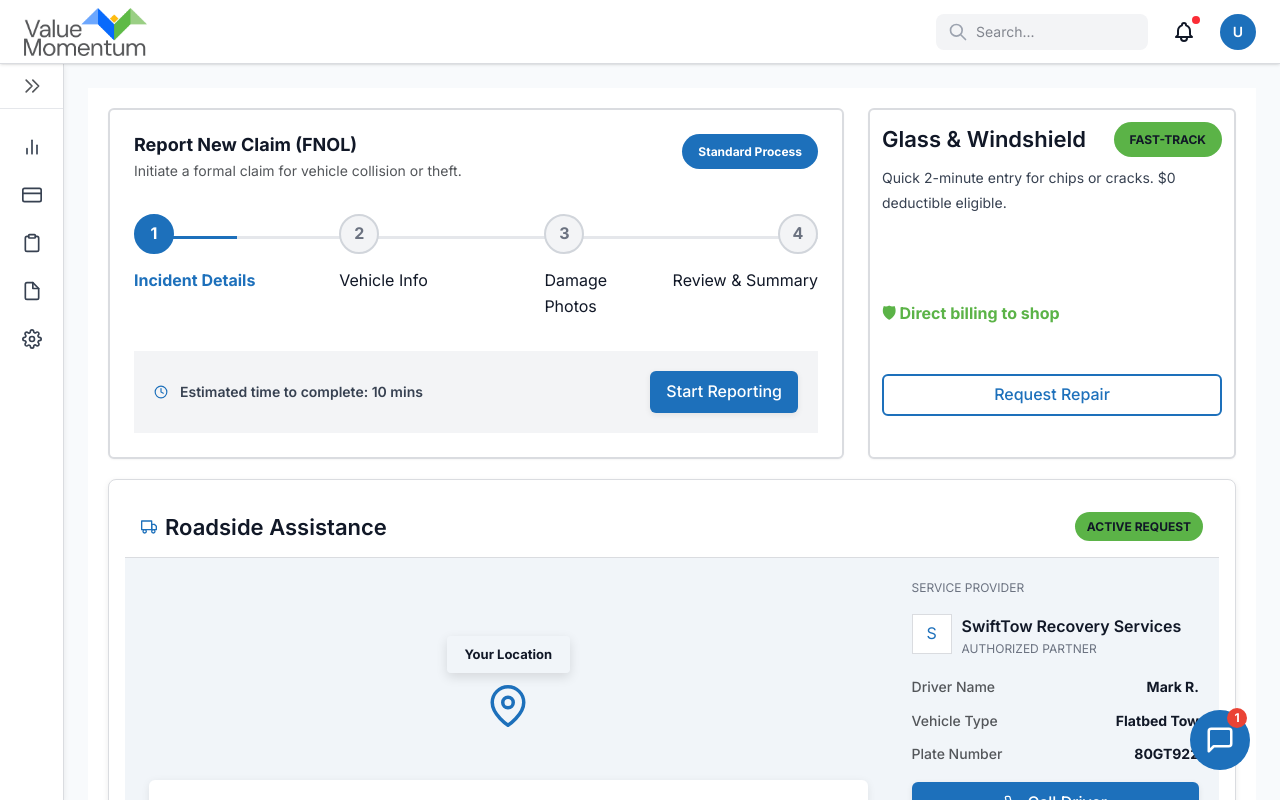
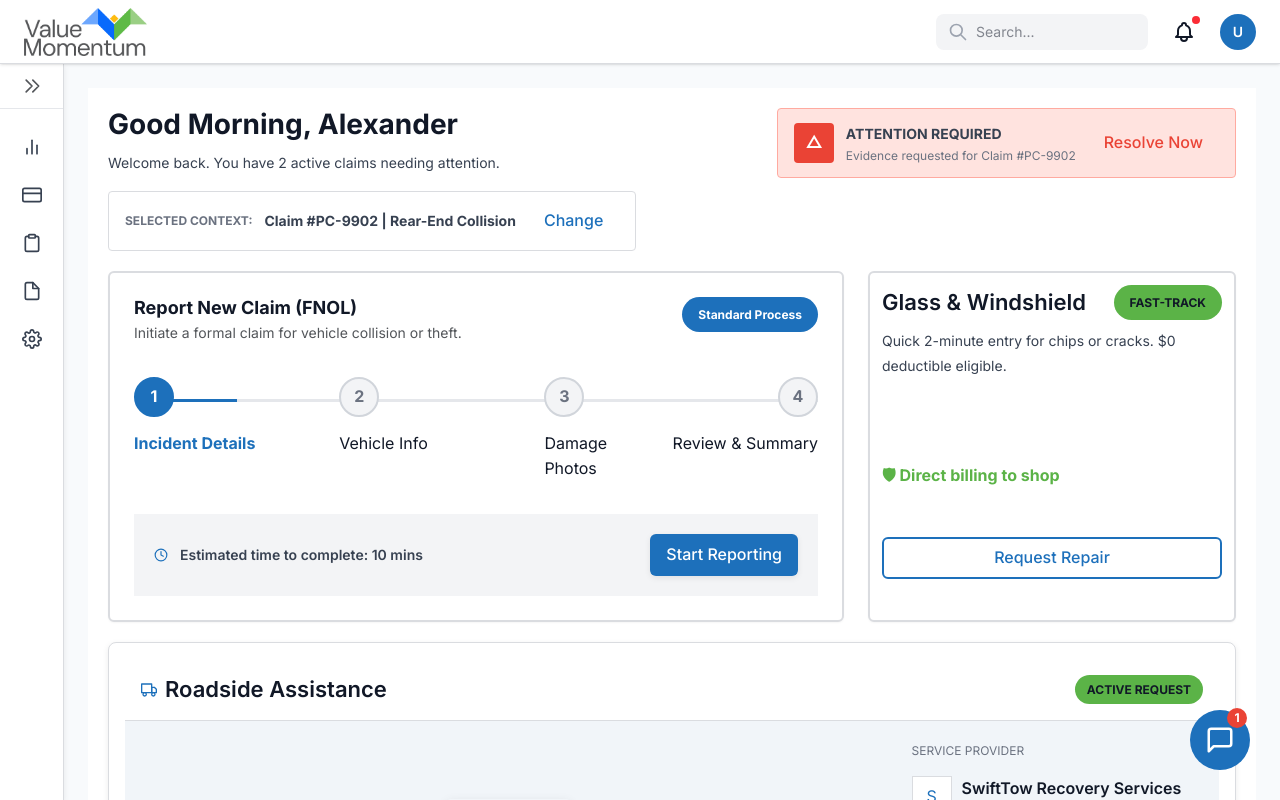
Before and after one commit to Kavya-Malimpati/customer_portal, a React (Vite) app: page /claims/all in a window 1280 px wide. Built offline with nearby package versions, Linux system fonts and the light colour scheme.

Commit message:
Feature Claims

```diff
--- a/src/pages/Claims/RegisterFNOL/RegisterFNOL.css
+++ b/src/pages/Claims/RegisterFNOL/RegisterFNOL.css
@@ -204,6 +204,109 @@
   margin-top: var(--space-3);
 }
 
+.fnol-header-row {
+  display: grid;
+  grid-template-columns: 1fr auto;
+  gap: var(--space-4);
+  align-items: start;
+  width: 100%;
+  margin-bottom: var(--space-5);
+}
+
+.fnol-title {
+  margin: 0;
+  color: var(--text-heading);
+  font-weight: var(--font-weight-bold);
+}
+
+.fnol-subtitle {
+  margin-top: var(--space-1);
+  color: var(--text-secondary);
+}
+
+.fnol-selected-claim {
+  grid-column: 1;
+  display: inline-flex;
+  align-items: center;
+  gap: var(--space-3);
+  width: fit-content;
+  padding: var(--space-2) var(--space-4);
+  background: var(--bg-primary);
+  border: 1px solid var(--border-color);
+  border-radius: var(--radius-sm);
+}
+
+.fnol-selected-claim > span:first-child,
+.fnol-selected-claim p:first-child {
+  color: var(--text-secondary);
+  font-weight: var(--font-weight-bold);
+}
+
+.fnol-selected-text {
+  color: var(--color-primary);
+  font-weight: var(--font-weight-bold);
+}
+
+.fnol-selected-claim button {
+  color: var(--color-primary);
+  padding: 0;
+}
+
+.fnol-alert {
+  grid-column: 2;
+  grid-row: 1 / span 2;
+  display: flex;
+  align-items: center;
+  gap: var(--space-3);
+  min-width: 420px;
+  padding: var(--space-3) var(--space-4);
+  background: #ffe3df;
+  border: 1px solid #ffaaa0;
+  border-radius: var(--radius-sm);
+}
+
+.fnol-alert-icon {
+  width: 40px;
+  height: 40px;
+  border-radius: var(--radius-sm);
+  background: var(--color-error);
+  color: var(--text-inverse);
+  display: flex;
+  align-items: center;
+  justify-content: center;
+  font-weight: var(--font-weight-bold);
+  flex-shrink: 0;
+}
+
+.fnol-alert-title {
+  color: var(--color-error);
+  font-weight: var(--font-weight-bold);
+}
+
+.fnol-alert-text {
+  color: var(--text-secondary);
+}
+
+.fnol-alert button {
+  color: var(--color-error);
+  margin-left: auto;
+  white-space: nowrap;
+}
+
+@media (max-width: 900px) {
+  .fnol-header-row {
+    grid-template-columns: 1fr;
+  }
+
+  .fnol-selected-claim,
+  .fnol-alert {
+    grid-column: auto;
+    grid-row: auto;
+    width: 100%;
+    min-width: 0;
+  }
+}
+
 @media (max-width: 900px) {
   .register-fnol-grid {
     grid-template-columns: 1fr;
--- a/src/pages/Claims/RegisterFNOL/RegisterFNOLView.tsx
+++ b/src/pages/Claims/RegisterFNOL/RegisterFNOLView.tsx
@@ -6,12 +6,54 @@ import { Typography, Button, CardContent } from '../../../common/components';
 
 const RegisterFNOLView = ({
   steps,
+  repairInfo,
+  selectedClaim,
   onStartReporting,
   onRequestRepair,
-  repairInfo,
 }: RegisterFNOLViewProps) => {
   return (
     <section className='register-fnol-page'>
+      <section className='fnol-header-row'>
+        <div>
+          <Typography variant='h1' color='primary' className='fnol-title'>
+            Good Morning, Alexander
+          </Typography>
+
+          <Typography variant='body2' className='fnol-subtitle'>
+            Welcome back. You have 2 active claims needing attention.
+          </Typography>
+        </div>
+
+        <section className='fnol-selected-claim'>
+          <Typography variant='caption'>SELECTED CONTEXT:</Typography>
+
+          <Typography variant='body2' className='fnol-selected-text'>
+            {selectedClaim.claimNumber} | {selectedClaim.vehicle}
+          </Typography>
+
+          <Button variant='text'>
+            Change
+          </Button>
+        </section>
+
+        <div className='fnol-alert'>
+          <div className='fnol-alert-icon'>△</div>
+
+          <div>
+            <Typography variant='body2' className='fnol-alert-title'>
+              ATTENTION REQUIRED
+            </Typography>
+
+            <Typography variant='caption' className='fnol-alert-text'>
+              Evidence requested for Claim #PC-9902
+            </Typography>
+          </div>
+
+          <Button color='error' variant='text'>
+            Resolve Now
+          </Button>
+        </div>
+      </section>
       <div className='register-fnol-grid'>
         <div className='fnol-card'>
           <div className='fnol-header'>
```
